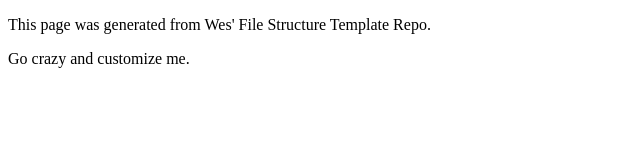
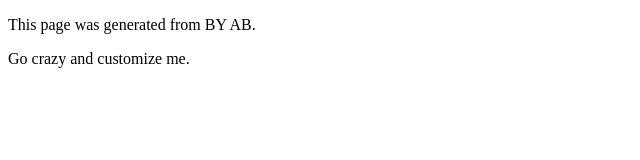
Before and after one commit to ABINVESTMENTS/CST251, a plain HTML site: page index.html in a window 1280 px wide. Shown: the whole page, without its empty margins (0-640 px from the left). Drawn offline with Linux system fonts and the light colour scheme.

Commit message:
MINOR CHANGES

```diff
--- a/index.html
+++ b/index.html
@@ -6,7 +6,7 @@
 </head>
 <body>
 	<main>
-		<p>This page was generated from Wes' File Structure Template Repo.</p>
+		<p>This page was generated from BY AB.</p>
 
 		<p>Go crazy and customize me.</p>
 	</main>
```
